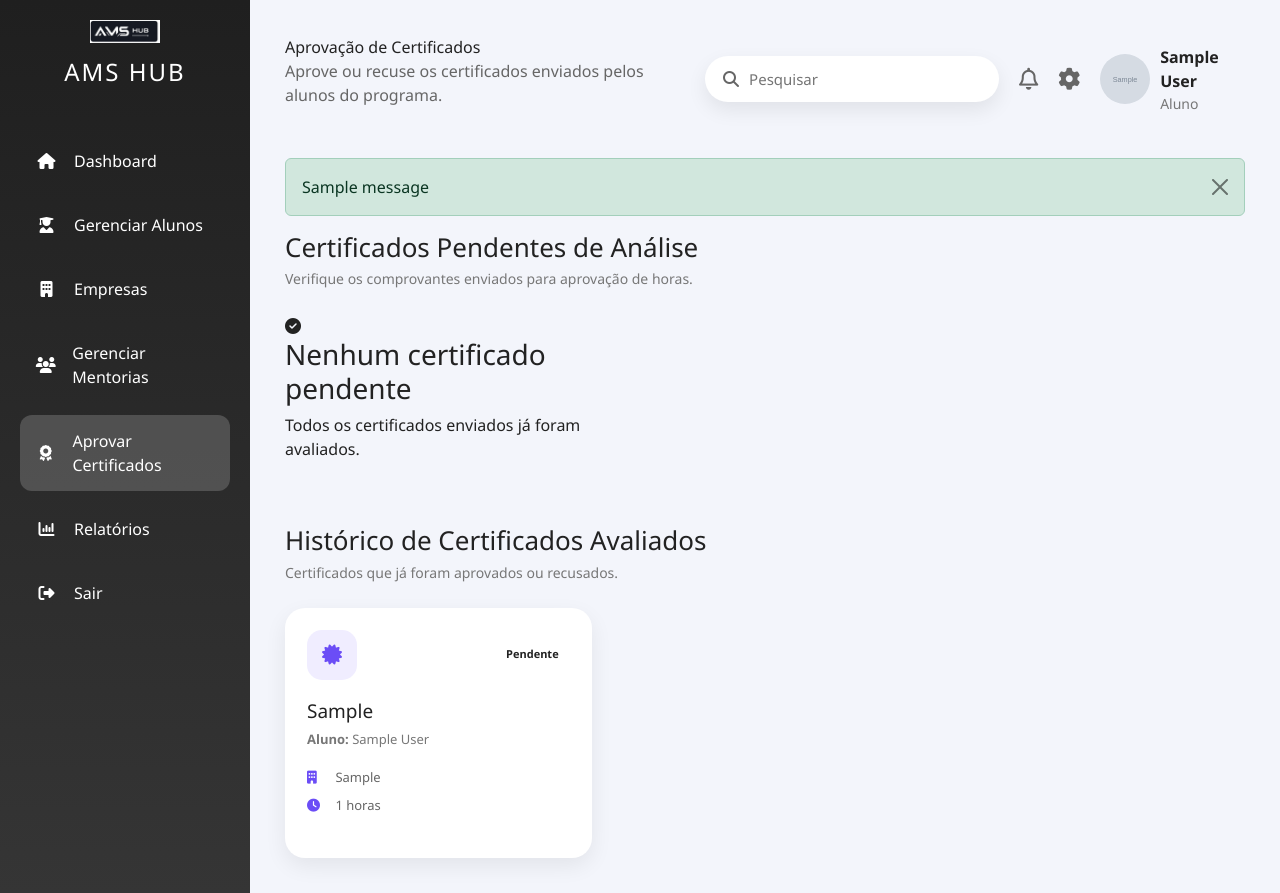
After one commit to AshileyLaura/AMShub, a Django app: page /coordenador/certificados/ in a window 1280 px wide. The commit adds this page. Run offline with Django 5.2, Linux system fonts and the light colour scheme; a user stored in the database is signed in; tables that the repository leaves empty hold one stand-in row (values such as "Sample post"); grey boxes marked "Sample" are stand-in pictures; one stand-in notice (Sample message) is shown.

Commit message:
arrumando mensagem de login inválido e adicionando tela de aprovação de certificados

```diff
--- a/AMSHub/urls.py
+++ b/AMSHub/urls.py
@@ -32,6 +32,7 @@ from AMSHub.views import (
     oportunidadese,
     atividadesp,
     meuperfil,
+    aprovar_certificados,
 )
 
 
@@ -50,6 +51,7 @@ urlpatterns = [
     path('gestao/mentorias/',mentoriasgestao,name='mentoriasgestao'),
     path('gestao/relatorios/',relatoriosgestao,name='relatoriosgestao'),
     path('coordenador/gerenciar-alunos/',gerenciaalunosc,name='gerenciaalunosc'),
+    path('coordenador/certificados/', aprovar_certificados, name='aprovar_certificados'),
     path('empresa/cadastrar-mentorias/', cadastrarmentoriase, name='cadastrarmentoriase'),
     path('empresa/criar-tarefas/', criartarefase, name='criartarefase'),
     path('empresa/oportunidades/', oportunidadese, name='oportunidadese'),
--- a/AMSHub/views.py
+++ b/AMSHub/views.py
@@ -70,22 +70,23 @@ def obter_aluno(request):
         perfil__user=request.user
     )
 def atividades_do_aluno(aluno):
-    """Atividades das mentorias em que o aluno participa."""
-    mentorias = Participacao.objects.filter(
+    """Retorna atividades de mentorias que o aluno está inscrito OU de mentorias da empresa do aluno."""
+    mentorias_inscritas = Participacao.objects.filter(
         id_aluno=aluno
-    ).values_list(
-        'id_mentoria',
-        flat=True
-    )
+    ).values_list('id_mentoria', flat=True)
+
+    filtros = Q(id_mentoria__in=mentorias_inscritas)
+
+    if aluno.empresa_id:
+        filtros |= Q(id_mentoria__empresa=aluno.empresa)
+
     return Atividade.objects.filter(
-        id_mentoria__in=mentorias
-    ).select_related(
+        filtros
+    ).distinct().select_related(
         'id_mentoria__id_professor__perfil__user',
-        'id_mentoria__id_supervisor__perfil__user'
-    ).order_by(
-        'data_entrega',
-        'id_atividade'
-    )
+        'id_mentoria__id_supervisor__perfil__user',
+        'id_mentoria__empresa'
+    ).order_by('data_entrega', 'id_atividade')
 def atividade_concluida(atividade):
     return (atividade.status or '').strip().lower() in STATUS_CONCLUIDO
 def classificar_atividades(atividades, hoje):
@@ -343,17 +344,11 @@ def obter_professor(request):
 
 
 def entregas_do_professor(professor_logado):
-    """Entregas das mentorias em que ele é o professor, mais as entregas de
-    mentorias sem professor definido (ou sem mentoria), para não ficarem
-    perdidas sem ninguém para avaliar."""
-    return EntregaPortfolio.objects.filter(
-        Q(id_mentoria__id_professor=professor_logado)
-        | Q(id_mentoria__id_professor__isnull=True)
-    ).select_related(
+    """Retorna todas as entregas de portfólios enviadas pelos alunos para avaliação."""
+    return EntregaPortfolio.objects.all().select_related(
         'id_aluno__perfil__user',
         'id_mentoria'
     )
-
 
 def nome_do_aluno(aluno):
     usuario = aluno.perfil.user
@@ -446,6 +441,38 @@ def coordenador(request):
         1 for a in alunos if resumo_do_aluno(a, hoje)[1]
     )
     return render(request, 'Coordenador.html', contexto)
+def aprovar_certificados(request):
+    """Permite ao coordenador aprovar ou recusar certificados pendentes de alunos."""
+    if request.method == 'POST':
+        id_certificado = request.POST.get('id_certificado', '').strip()
+        acao = request.POST.get('acao', '').strip()
+
+        if id_certificado.isdigit():
+            certificado = get_object_or_404(Certificado, pk=int(id_certificado))
+            if acao == 'aprovar':
+                certificado.status = 'Aprovado'
+                messages.success(request, f'Certificado do aluno {certificado.id_aluno.perfil.user.get_full_name()} aprovado com sucesso!')
+            elif acao == 'rejeitar':
+                certificado.status = 'Recusado'
+                messages.success(request, f'Certificado do aluno {certificado.id_aluno.perfil.user.get_full_name()} recusado.')
+            certificado.save()
+
+        return redirect('aprovar_certificados')
+
+    certificados_pendentes = Certificado.objects.filter(
+        status__icontains='anális'
+    ).select_related('id_aluno__perfil__user')
+
+    certificados_avaliados = Certificado.objects.exclude(
+        status__icontains='anális'
+    ).select_related('id_aluno__perfil__user').order_by('-id_certificado')
+
+    contexto = contexto_gestao(request)
+    contexto.update({
+        'certificados_pendentes': certificados_pendentes,
+        'certificados_avaliados': certificados_avaliados,
+    })
+    return render(request, 'aprovar_certificados.html', contexto)
 @tipos_permitidos('supervisor')
 def supervisor(request):
     return render(request, 'Supervisor.html', contexto_gestao(request))
--- /dev/null
+++ b/templates/aprovar_certificados.html
@@ -0,0 +1,124 @@
+{% extends "gestao.html" %}
+{% load static %}
+
+{% block title %}AMS Hub - Aprovar Certificados{% endblock %}
+
+{% block css_gestao %}
+<link rel="stylesheet" href="{% static 'gestaopaginas.css' %}">
+{% endblock %}
+
+{% block saudacao %}Aprovação de Certificados{% endblock %}
+{% block descricao %}Aprove ou recuse os certificados enviados pelos alunos do programa.{% endblock %}
+
+{% block menu %}
+<ul>
+    <li><a href="{% url 'coordenador' %}"><i class="fa-solid fa-house"></i><span>Dashboard</span></a></li>
+    <li><a href="{% url 'gerenciaalunosc' %}"><i class="fa-solid fa-user-graduate"></i><span>Gerenciar Alunos</span></a></li>
+    <li><a href="{% url 'empresagestao' %}"><i class="fa-solid fa-building"></i><span>Empresas</span></a></li>
+    <li><a href="{% url 'mentoriasgestao' %}"><i class="fa-solid fa-users"></i><span>Gerenciar Mentorias</span></a></li>
+    <li class="active"><a href="{% url 'aprovar_certificados' %}"><i class="fa-solid fa-award"></i><span>Aprovar Certificados</span></a></li>
+    <li><a href="{% url 'relatoriosgestao' %}"><i class="fa-solid fa-chart-column"></i><span>Relatórios</span></a></li>
+    <li><a href="{% url 'logout' %}"><i class="fa-solid fa-right-from-bracket"></i><span>Sair</span></a></li>
+</ul>
+{% endblock %}
+
+{% block content %}
+<section class="pagina-gestao">
+
+    {% if messages %}
+        {% for message in messages %}
+        <div class="alert {% if message.tags == 'error' %}alert-danger{% else %}alert-success{% endif %} alert-dismissible fade show" role="alert">
+            {{ message }}
+            <button type="button" class="btn-close" data-bs-dismiss="alert"></button>
+        </div>
+        {% endfor %}
+    {% endif %}
+
+    <div class="pagina-topo">
+        <div>
+            <h2>Certificados Pendentes de Análise</h2>
+            <p>Verifique os comprovantes enviados para aprovação de horas.</p>
+        </div>
+    </div>
+
+    <!-- LISTA PENDENTES -->
+    <div class="lista-gestao mb-5">
+        {% for cert in certificados_pendentes %}
+        <div class="item-card">
+            <div class="item-card-topo">
+                <div class="item-card-icon"><i class="fa-solid fa-award"></i></div>
+                <span class="status status-proximo">Em análise</span>
+            </div>
+
+            <div class="item-card-conteudo">
+                <h3>{{ cert.curso }}</h3>
+                <p><strong>Aluno:</strong> {{ cert.id_aluno.perfil.user.get_full_name|default:cert.id_aluno.perfil.user.username }}</p>
+                <div class="informacoes">
+                    <span><i class="fa-solid fa-building"></i> {{ cert.instituicao }}</span>
+                    <span><i class="fa-solid fa-clock"></i> {{ cert.carga_horaria }} horas</span>
+                </div>
+            </div>
+
+            <div class="item-card-acoes">
+                <form method="POST" action="{% url 'aprovar_certificados' %}" style="display:inline;">
+                    {% csrf_token %}
+                    <input type="hidden" name="id_certificado" value="{{ cert.pk }}">
+                    <input type="hidden" name="acao" value="aprovar">
+                    <button type="submit" class="btn-principal" style="background-color: #28a745; border-color: #28a745;">
+                        <i class="fa-solid fa-check me-1"></i> Aprovar
+                    </button>
+                </form>
+
+                <form method="POST" action="{% url 'aprovar_certificados' %}" style="display:inline;">
+                    {% csrf_token %}
+                    <input type="hidden" name="id_certificado" value="{{ cert.pk }}">
+                    <input type="hidden" name="acao" value="rejeitar">
+                    <button type="submit" class="btn-secundario" style="color: #dc3545; border-color: #dc3545;">
+                        <i class="fa-solid fa-xmark me-1"></i> Recusar
+                    </button>
+                </form>
+            </div>
+        </div>
+        {% empty %}
+        <div class="sem-alunos">
+            <i class="fa-solid fa-circle-check"></i>
+            <h3>Nenhum certificado pendente</h3>
+            <p>Todos os certificados enviados já foram avaliados.</p>
+        </div>
+        {% endfor %}
+    </div>
+
+    <div class="pagina-topo">
+        <div>
+            <h2>Histórico de Certificados Avaliados</h2>
+            <p>Certificados que já foram aprovados ou recusados.</p>
+        </div>
+    </div>
+
+    <!-- LISTA AVALIADOS -->
+    <div class="lista-gestao">
+        {% for cert in certificados_avaliados %}
+        <div class="item-card">
+            <div class="item-card-topo">
+                <div class="item-card-icon"><i class="fa-solid fa-certificate"></i></div>
+                <span class="status {% if cert.status == 'Aprovado' %}status-concluido{% else %}status-atrasado{% endif %}">
+                    {{ cert.status }}
+                </span>
+            </div>
+
+            <div class="item-card-conteudo">
+                <h3>{{ cert.curso }}</h3>
+                <p><strong>Aluno:</strong> {{ cert.id_aluno.perfil.user.get_full_name|default:cert.id_aluno.perfil.user.username }}</p>
+                <div class="informacoes">
+                    <span><i class="fa-solid fa-building"></i> {{ cert.instituicao }}</span>
+                    <span><i class="fa-solid fa-clock"></i> {{ cert.carga_horaria }} horas</span>
+                </div>
+            </div>
+        </div>
+        {% empty %}
+        <p class="text-muted">Nenhum certificado avaliado no histórico.</p>
+        {% endfor %}
+    </div>
+
+</section>
+{% endblock %}
--- a/templates/loginAluno.html
+++ b/templates/loginAluno.html
@@ -31,7 +31,10 @@
                 <button type="submit">Entrar</button>
             </form>
             {% if erro %}
-                <p>{{ erro }}</p>
+                <div class="erro-mensagem" style="margin-top: 15px; padding: 10px 15px; background-color: #f8d7da; color: #721c24; border: 1px solid #f5c6cb; border-radius: 6px; font-size: 0.9rem; text-align: center;">
+                    <i class="fa-solid fa-circle-exclamation me-1"></i>
+                    {{ erro }}
+                </div>
             {% endif %}
 
         </div>
--- a/templates/loginCoordenador.html
+++ b/templates/loginCoordenador.html
@@ -32,7 +32,10 @@
                 <button type="submit">Entrar</button>
             </form>
             {% if erro %}
-                <p>{{ erro }}</p>
+                <div class="erro-mensagem" style="margin-top: 15px; padding: 10px 15px; background-color: #f8d7da; color: #721c24; border: 1px solid #f5c6cb; border-radius: 6px; font-size: 0.9rem; text-align: center;">
+                    <i class="fa-solid fa-circle-exclamation me-1"></i>
+                    {{ erro }}
+                </div>
             {% endif %}
         </div>
     </div>
--- a/templates/loginEmpresa.html
+++ b/templates/loginEmpresa.html
@@ -32,7 +32,10 @@
                 <button type="submit">Entrar</button>
             </form>
             {% if erro %}
-                <p>{{ erro }}</p>
+                <div class="erro-mensagem" style="margin-top: 15px; padding: 10px 15px; background-color: #f8d7da; color: #721c24; border: 1px solid #f5c6cb; border-radius: 6px; font-size: 0.9rem; text-align: center;">
+                    <i class="fa-solid fa-circle-exclamation me-1"></i>
+                    {{ erro }}
+                </div>
             {% endif %}
         </div>
     </div>
--- a/templates/loginProfessor.html
+++ b/templates/loginProfessor.html
@@ -32,7 +32,10 @@
                 <button type="submit">Entrar</button>
             </form>
             {% if erro %}
-                <p>{{ erro }}</p>
+                <div class="erro-mensagem" style="margin-top: 15px; padding: 10px 15px; background-color: #f8d7da; color: #721c24; border: 1px solid #f5c6cb; border-radius: 6px; font-size: 0.9rem; text-align: center;">
+                    <i class="fa-solid fa-circle-exclamation me-1"></i>
+                    {{ erro }}
+                </div>
             {% endif %}
         </div>
     </div>
--- a/templates/loginSupervisor.html
+++ b/templates/loginSupervisor.html
@@ -32,7 +32,10 @@
                 <button type="submit">Entrar</button>
             </form>
             {% if erro %}
-                <p>{{ erro }}</p>
+                <div class="erro-mensagem" style="margin-top: 15px; padding: 10px 15px; background-color: #f8d7da; color: #721c24; border: 1px solid #f5c6cb; border-radius: 6px; font-size: 0.9rem; text-align: center;">
+                    <i class="fa-solid fa-circle-exclamation me-1"></i>
+                    {{ erro }}
+                </div>
             {% endif %}
         </div>
     </div>
```
Also changed, not shown: requirements.txt (+9 -3 lines), templates/Coordenador.html (+7 -0 lines).
